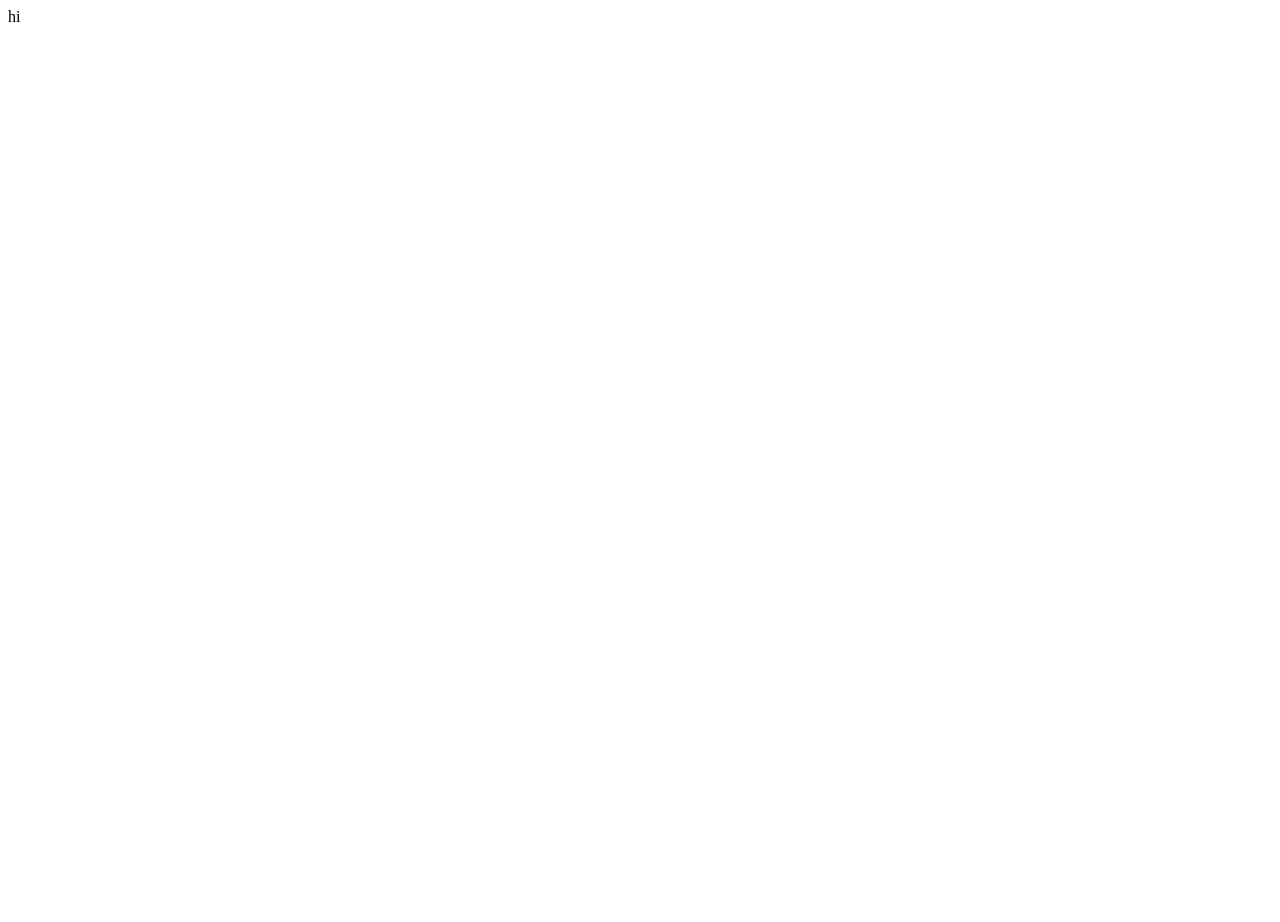
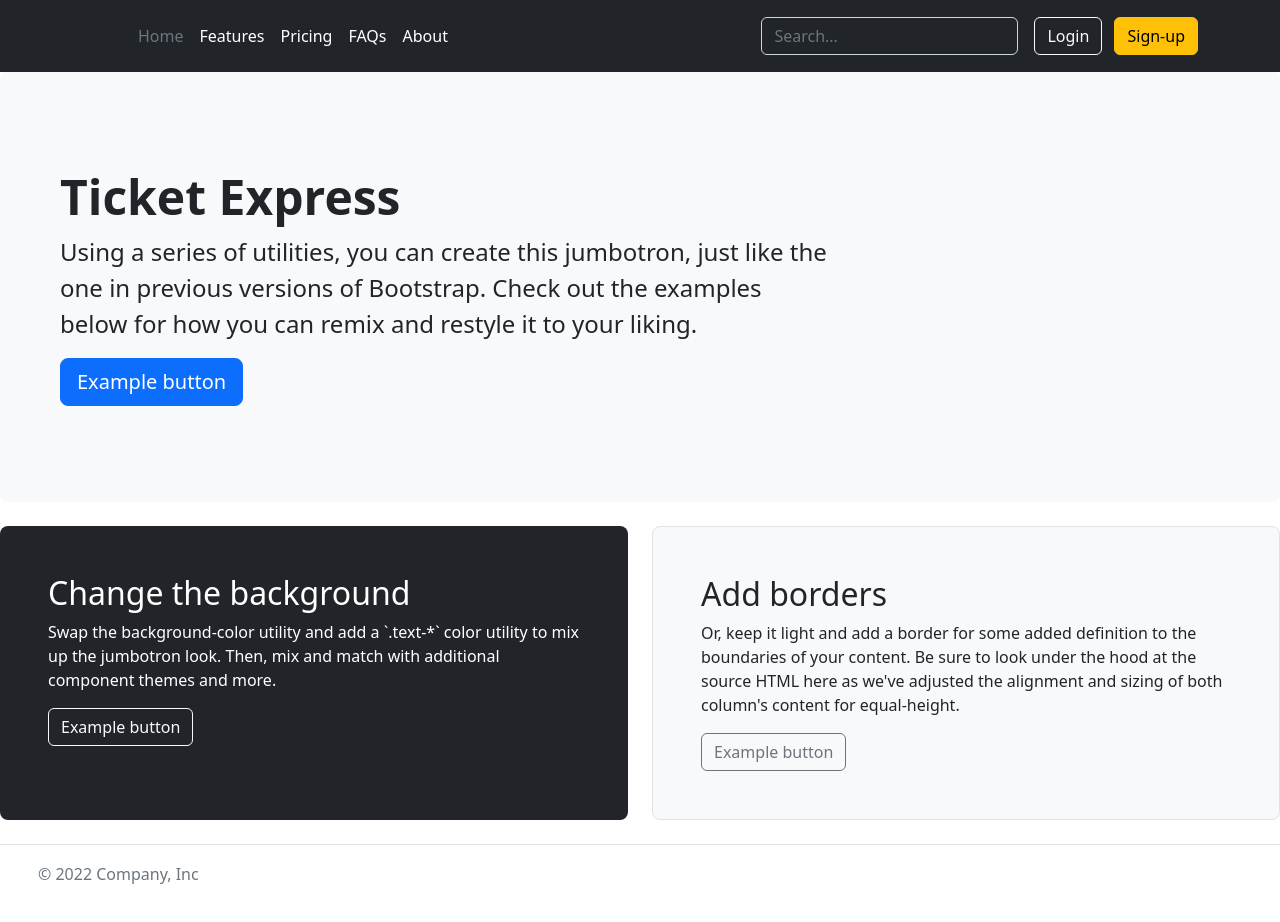
Before and after one commit to VictorJuarez2/Ticket_Express, a plain HTML site: page Code/home.html in a window 1280 px wide. Before the commit the page ends 800 px from the top, so only its background shows below. Drawn offline with nearby package versions, Linux system fonts and the light colour scheme.

Commit message:
Updated home page

```diff
--- a/Code/home.html
+++ b/Code/home.html
@@ -4,9 +4,81 @@
     <meta charset="UTF-8">
     <meta http-equiv="X-UA-Compatible" content="IE=edge">
     <meta name="viewport" content="width=device-width, initial-scale=1.0">
-    <title>Document</title>
+    <title>Ticket Express</title>
+    <link href="https://cdn.jsdelivr.net/npm/bootstrap@5.2.2/dist/css/bootstrap.min.css" rel="stylesheet" integrity="sha384-Zenh87qX5JnK2Jl0vWa8Ck2rdkQ2Bzep5IDxbcnCeuOxjzrPF/et3URy9Bv1WTRi" crossorigin="anonymous">
 </head>
 <body>
-    hi
+    <header class="p-3 text-bg-dark">
+        <div class="container">
+          <div class="d-flex flex-wrap align-items-center justify-content-center justify-content-lg-start">
+            <a href="/" class="d-flex align-items-center mb-2 mb-lg-0 text-white text-decoration-none">
+              <svg class="bi me-2" width="40" height="32" role="img" aria-label="Bootstrap"><use xlink:href="#bootstrap"></use></svg>
+            </a>
+
+            <ul class="nav col-12 col-lg-auto me-lg-auto mb-2 justify-content-center mb-md-0">
+              <li><a href="#" class="nav-link px-2 text-secondary">Home</a></li>
+              <li><a href="#" class="nav-link px-2 text-white">Features</a></li>
+              <li><a href="#" class="nav-link px-2 text-white">Pricing</a></li>
+              <li><a href="#" class="nav-link px-2 text-white">FAQs</a></li>
+              <li><a href="#" class="nav-link px-2 text-white">About</a></li>
+            </ul>
+
+            <form class="col-12 col-lg-auto mb-3 mb-lg-0 me-lg-3" role="search">
+              <input type="search" class="form-control form-control-dark text-bg-dark" placeholder="Search..." aria-label="Search">
+            </form>
+
+            <div class="text-end">
+              <button type="button" class="btn btn-outline-light me-2">Login</button>
+              <button type="button" class="btn btn-warning">Sign-up</button>
+            </div>
+          </div>
+        </div>
+      </header>
+
+      <div class="p-5 mb-4 bg-light rounded-3">
+        <div class="container-fluid py-5">
+          <h1 class="display-5 fw-bold">Ticket Express</h1>
+          <p class="col-md-8 fs-4">Using a series of utilities, you can create this jumbotron, just like the one in previous versions of Bootstrap. Check out the examples below for how you can remix and restyle it to your liking.</p>
+          <button class="btn btn-primary btn-lg" type="button">Example button</button>
+        </div>
+      </div>
+
+      <div class="row align-items-md-stretch">
+        <div class="col-md-6">
+          <div class="h-100 p-5 text-bg-dark rounded-3">
+            <h2>Change the background</h2>
+            <p>Swap the background-color utility and add a `.text-*` color utility to mix up the jumbotron look. Then, mix and match with additional component themes and more.</p>
+            <button class="btn btn-outline-light" type="button">Example button</button>
+          </div>
+        </div>
+        <div class="col-md-6">
+          <div class="h-100 p-5 bg-light border rounded-3">
+            <h2>Add borders</h2>
+            <p>Or, keep it light and add a border for some added definition to the boundaries of your content. Be sure to look under the hood at the source HTML here as we've adjusted the alignment and sizing of both column's content for equal-height.</p>
+            <button class="btn btn-outline-secondary" type="button">Example button</button>
+          </div>
+        </div>
+      </div>
+
+      <footer class="d-flex flex-wrap justify-content-between align-items-center py-3 my-4 border-top">
+        <div class="col-md-4 d-flex align-items-center">
+          <a href="/" class="mb-3 me-2 mb-md-0 text-muted text-decoration-none lh-1">
+            <svg class="bi" width="30" height="24"><use xlink:href="#bootstrap"></use></svg>
+          </a>
+          <span class="mb-3 mb-md-0 text-muted">© 2022 Company, Inc</span>
+        </div>
+
+        <ul class="nav col-md-4 justify-content-end list-unstyled d-flex">
+          <li class="ms-3"><a class="text-muted" href="#"><svg class="bi" width="24" height="24"><use xlink:href="#twitter"></use></svg></a></li>
+          <li class="ms-3"><a class="text-muted" href="#"><svg class="bi" width="24" height="24"><use xlink:href="#instagram"></use></svg></a></li>
+          <li class="ms-3"><a class="text-muted" href="#"><svg class="bi" width="24" height="24"><use xlink:href="#facebook"></use></svg></a></li>
+        </ul>
+      </footer>
+
+
+
 </body>
+
+<script src="https://cdn.jsdelivr.net/npm/bootstrap@5.2.2/dist/js/bootstrap.bundle.min.js" integrity="sha384-OERcA2EqjJCMA+/3y+gxIOqMEjwtxJY7qPCqsdltbNJuaOe923+mo//f6V8Qbsw3" crossorigin="anonymous"></script>
+
 </html>
```
